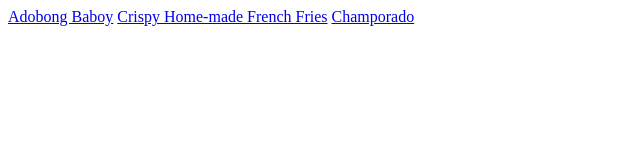
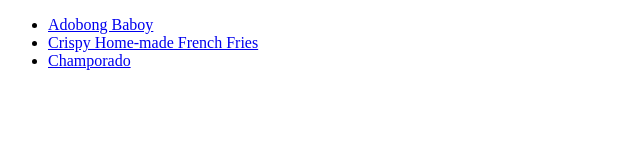
Before and after one commit to AmielAdriem29/odin-recipes, a plain HTML site: page index.html in a window 1280 px wide. Shown: the whole page, without its empty margins (0-640 px from the left). Drawn offline with Linux system fonts and the light colour scheme.

Commit message:
Put all the recipe links into unordered list on index.html

```diff
--- a/index.html
+++ b/index.html
@@ -6,8 +6,10 @@
     <title>Odin Recipes</title>
 </head>
 <body>
-    <a href="./recipes/pork-adobo.html">Adobong Baboy</a>
-    <a href="./recipes/french-fries.html"> Crispy Home-made French Fries</a>
-    <a href="./recipes/champorado.html">Champorado</a>
+    <ul>
+        <li><a href="./recipes/pork-adobo.html">Adobong Baboy</a></li>
+        <li><a href="./recipes/french-fries.html"> Crispy Home-made French Fries</a></li>
+        <li><a href="./recipes/champorado.html">Champorado</a></li>
+    </ul>
 </body>
 </html>
```
